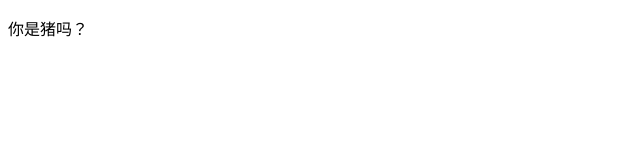
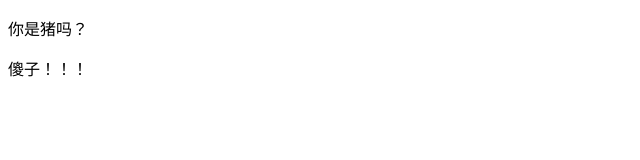
Before and after one commit to clearlove23/clearlove23.github.io, a plain HTML site: page index.html in a window 1280 px wide. Shown: the full height of the page, 0-640 px from the left. Drawn offline with Linux system fonts and the light colour scheme.

Commit message:
第二次提交

```diff
--- a/index.html
+++ b/index.html
@@ -6,5 +6,6 @@
 </head>
 <body>
 	<p>你是猪吗？</p>
+	<p>傻子！！！</p>
 </body>
 </html>
```
